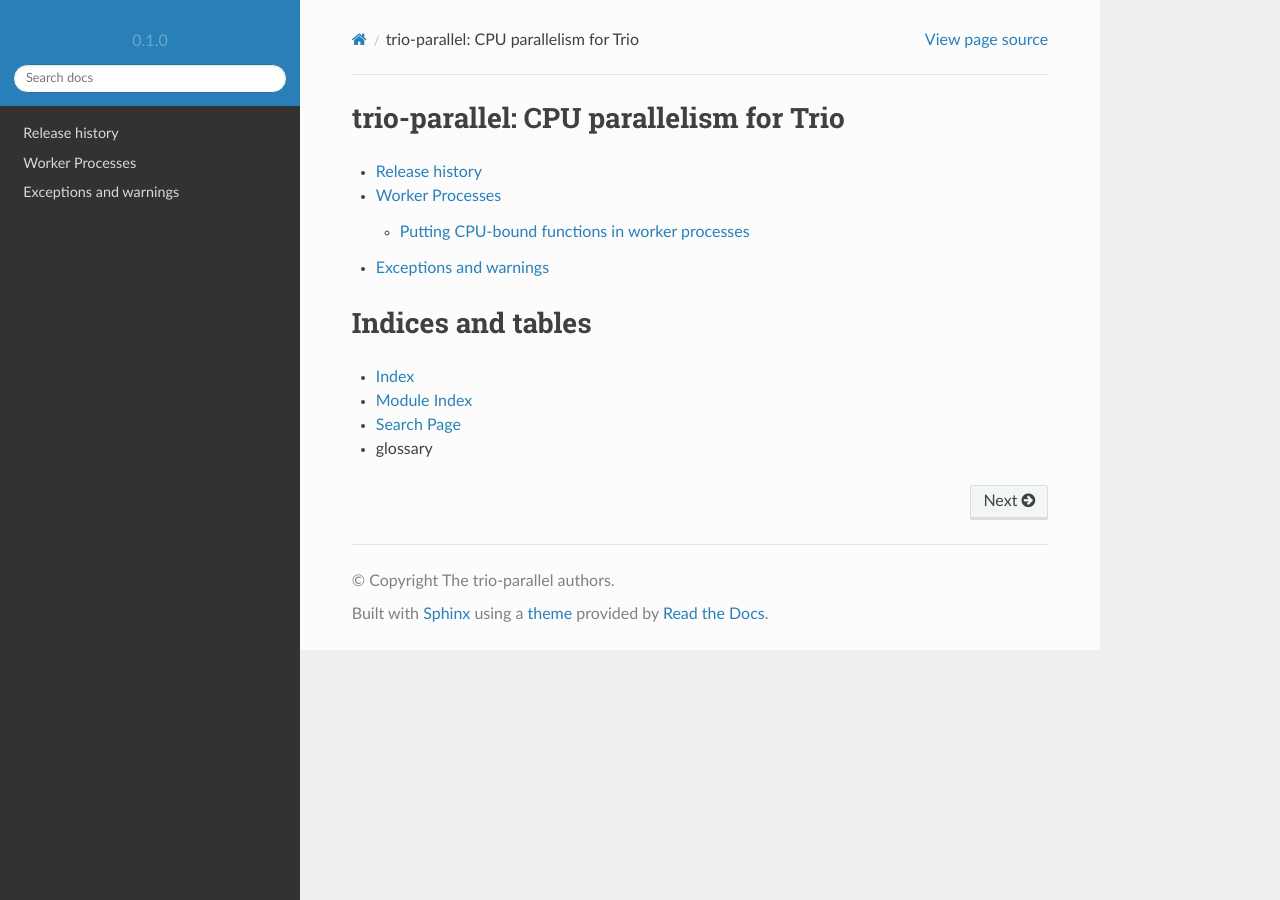
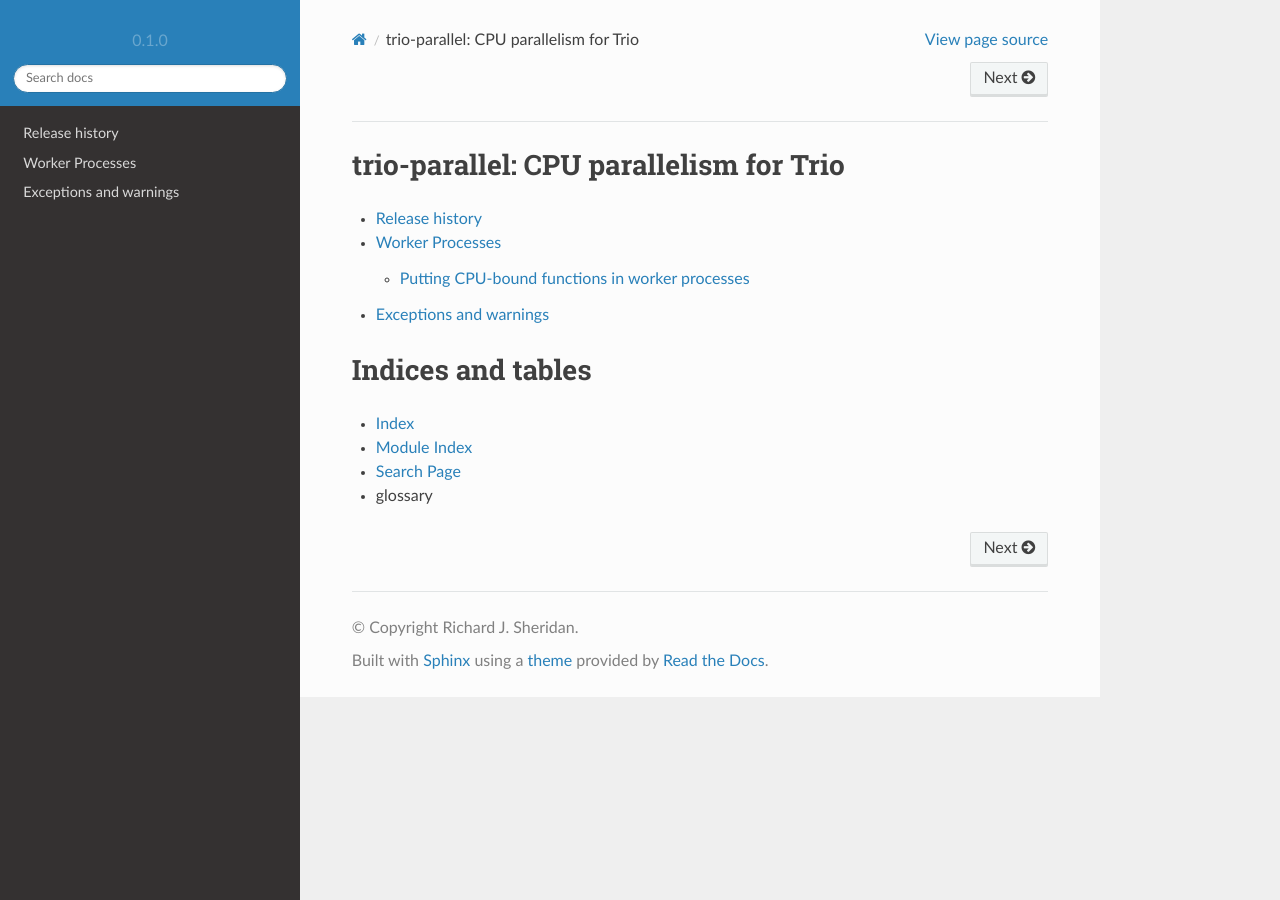
Before and after one commit to richardsheridan/trio-parallel, a Sphinx documentation site: the page built from docs/source/index.rst, in a window 1280 px wide. Built offline with Sphinx 7.4.7 and the Read the Docs theme 2.0.0, drawn with Linux system fonts in a browser that asks for light colours; some of the changed lines change nothing that is shown.

Commit message:
borrow updated conf.py from trio

```diff
--- a/docs/source/conf.py
+++ b/docs/source/conf.py
@@ -22,12 +22,37 @@
 # So autodoc can import our package
 sys.path.insert(0, os.path.abspath('../..'))
 
+# https://docs.readthedocs.io/en/stable/builds.html#build-environment
+if "READTHEDOCS" in os.environ:
+    import glob
+    if glob.glob("../../newsfragments/*.*.rst"):
+        print("-- Found newsfragments; running towncrier --", flush=True)
+        import subprocess
+        subprocess.run(
+            ["towncrier", "--yes", "--date", "not released yet"],
+            cwd="../..",
+            check=True,
+        )
+
 # Warn about all references to unknown targets
 nitpicky = True
 # Except for these ones, which we expect to point to unknown targets:
 nitpick_ignore = [
     # Format is ("sphinx reference type", "string"), e.g.:
-    ("py:obj", "bytes-like"),
+    ("py:class", "CapacityLimiter-like object"),
+    ("py:class", "bytes-like"),
+    ("py:class", "None"),
+    # Was removed but still shows up in changelog
+    ("py:class", "trio.lowlevel.RunLocal"),
+    # trio.abc is documented at random places scattered throughout the docs
+    ("py:mod", "trio.abc"),
+    ("py:class", "math.inf"),
+    ("py:exc", "Anything else"),
+    ("py:class", "async function"),
+    ("py:class", "sync function"),
+    # https://github.com/sphinx-doc/sphinx/issues/7722
+    ("py:class", "SendType"),
+    ("py:class", "ReceiveType"),
 ]
 autodoc_inherit_docstrings = False
 default_role = "obj"
@@ -70,8 +95,8 @@
 
 # General information about the project.
 project = 'trio-parallel'
-copyright = 'The trio-parallel authors'
-author = 'The trio-parallel authors'
+copyright = 'Richard J. Sheridan'
+author = 'Richard J. Sheridan'
 
 # The version info for the project you're documenting, acts as replacement for
 # |version| and |release|, also used in various other places throughout the
@@ -82,6 +107,10 @@
 version = trio_parallel.__version__
 # The full version, including alpha/beta/rc tags.
 release = version
+
+# html_favicon = "_static/favicon-32.png"
+# html_logo = "../../logo/wordmark-transparent.svg"
+# & down below in html_theme_options we set logo_only=True
 
 # The language for content autogenerated by Sphinx. Refer to documentation
 # for a list of supported languages.
@@ -107,6 +136,10 @@
 # Fold return type into the "Returns:" section, rather than making
 # a separate "Return type:" section
 napoleon_use_rtype = False
+
+# This avoids a warning by the epub builder that it can't figure out
+# the MIME type for our favicon.
+# suppress_warnings = ["epub.unknown_project_files"]
 
 
 # -- Options for HTML output ----------------------------------------------
@@ -135,6 +168,7 @@
     # versions/settings...
     "navigation_depth": 4,
     "logo_only": True,
+    'prev_next_buttons_location': 'both'
 }
 
 # Add any paths that contain custom static files (such as style sheets) here,
```
